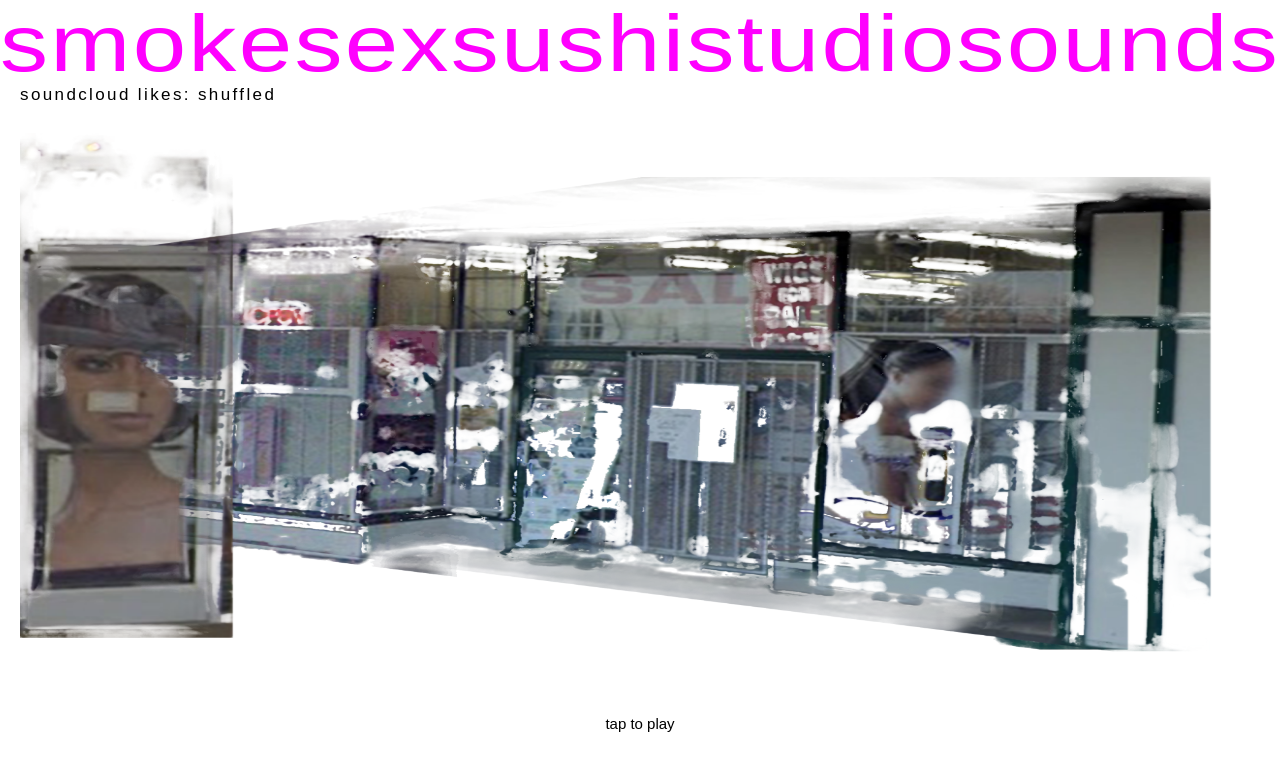
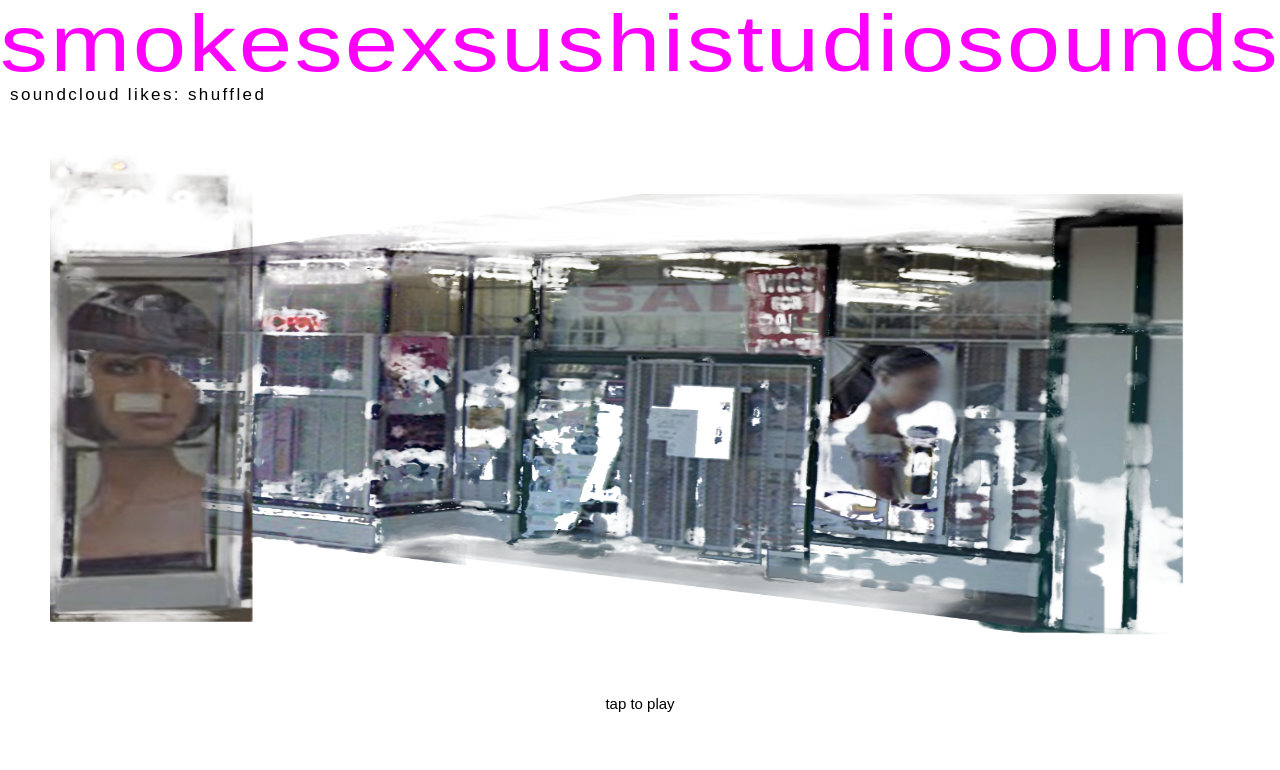
Before and after one commit to 1phonetucked-tech/smokesexsushistudiosounds, a website: page index.html in a window 1280 px wide. Drawn offline with Linux system fonts and the light colour scheme.

Commit message:
shrink the photo and tighten the subtitle inset

```diff
--- a/index.html
+++ b/index.html
@@ -27,10 +27,10 @@
   }
   #mark { display: block; width: 100%; height: clamp(22px, 5vw, 120px); fill: #f0f; }
   #mark text { font-family: Arial, Helvetica, sans-serif; font-weight: 400; }
-  #sub { display: block; margin-top: 8px; font-weight: 400; text-align: left; padding-left: 20px; }
+  #sub { display: block; margin-top: 8px; font-weight: 400; text-align: left; padding-left: 10px; }
   #art {
-    width: min(100%, 1400px); height: auto;
-    max-height: calc(100vh - 175px - clamp(22px, 5vw, 120px));
+    width: min(100%, 1180px); height: auto;
+    max-height: calc(100vh - 215px - clamp(22px, 5vw, 120px));
     display: block; opacity: 1;
   }
   #now { margin: 0; text-align: center; max-width: 40ch; min-height: 3em; }
```
